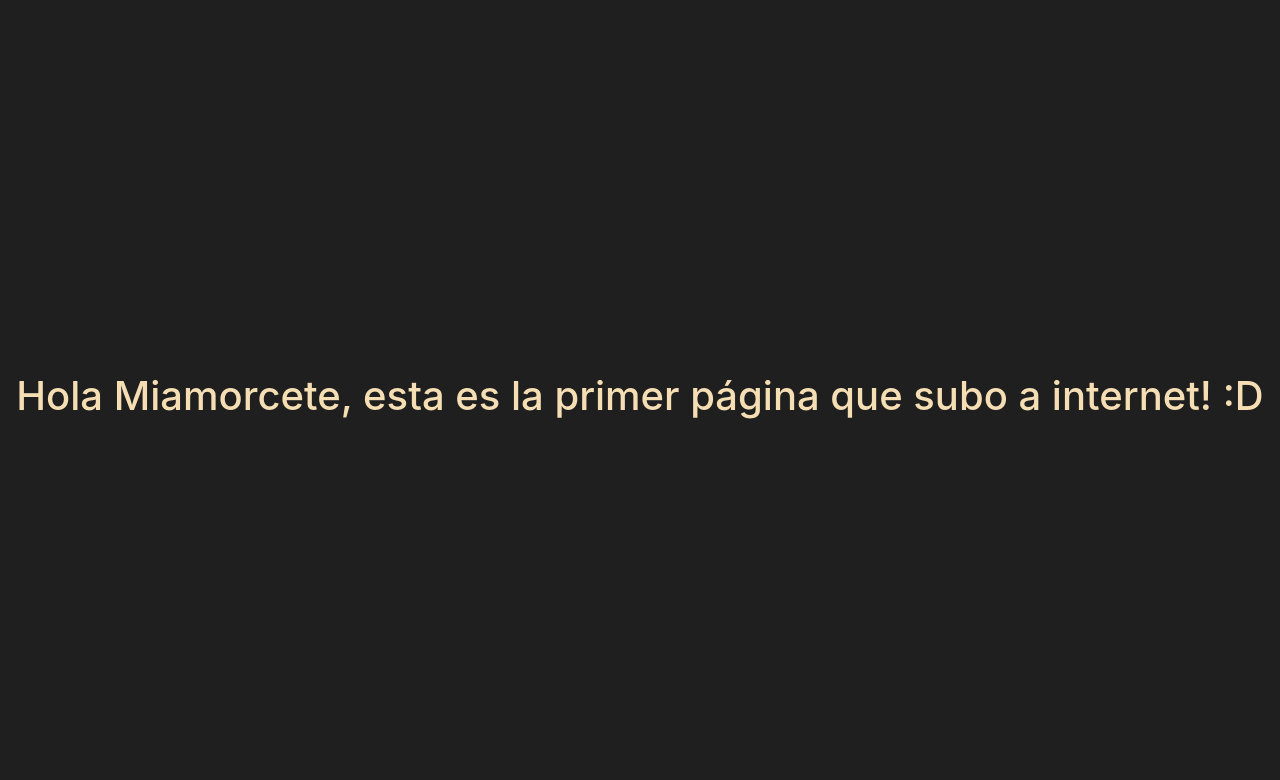
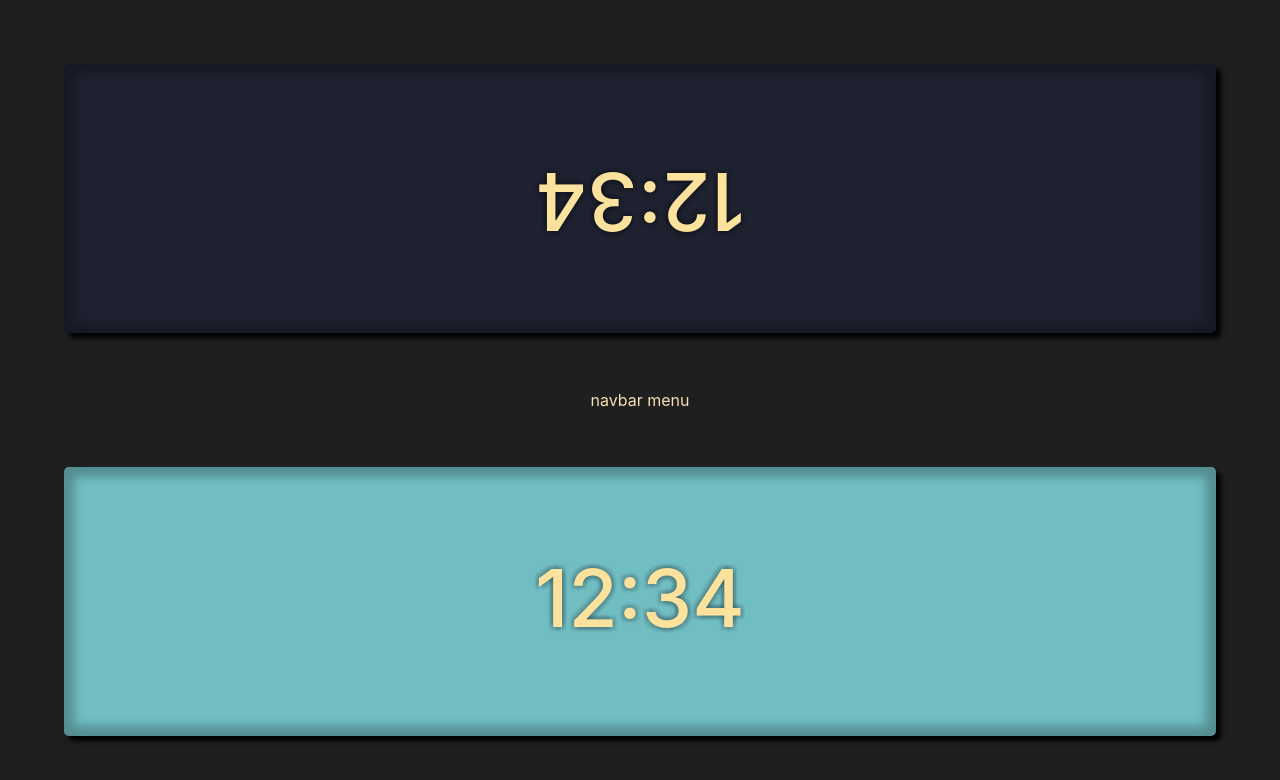
Before and after one commit to SerchoD/chess-clock, a React (Create React App) app: page / in a window 1280 px wide. Shown: the top 780 px of the page. Built offline with nearby package versions, Linux system fonts and the light colour scheme.

Commit message:
Commit Parcial

```diff
--- /dev/null
+++ b/src/Components/ButtonTimer/ButtonTimer.js
@@ -0,0 +1,15 @@
+import React from 'react';
+
+import './ButtonTimer.scss';
+
+const ButtonTimer = ({ buttonType, active }) => {
+	return (
+		<div className={`button-timer button-timer--${active}`}>
+			<div className={`${buttonType}`}>
+				<h1>12:34</h1>
+			</div>
+		</div>
+	);
+};
+
+export default ButtonTimer;
--- /dev/null
+++ b/src/Components/ButtonTimer/ButtonTimer.scss
@@ -0,0 +1,37 @@
+@import '../../styles/variables.scss';
+
+.button-timer {
+	display: flex;
+	justify-content: center;
+	align-items: center;
+
+	width: 100%;
+	height: 100%;
+	border: none;
+
+	background-color: $color-1;
+
+	border-radius: 5px;
+
+	box-shadow: 5px 5px 5px black, inset 0px 0px 10px 10px rgb(0, 0, 0, 0.25);
+	// box-shadow: inset 5px 5px 5px black;
+
+	&--active {
+		background-color: $color-1;
+	}
+	&--inactive {
+		background-color: $color-3;
+	}
+
+	.invert {
+		transform: rotate(180deg);
+	}
+
+	h1 {
+		text-shadow: 3px 3px 3px $shadow-1, -3px -3px 3px $shadow-1,
+			-3px 3px 3px $shadow-1, 3px -3px 3px $shadow-1;
+
+		font-size: 5rem;
+		color: rgb(252, 226, 157);
+	}
+}
--- a/src/Components/MainContainer.scss
+++ b/src/Components/MainContainer/MainContainer.scss
@@ -1,4 +1,4 @@
-@import '../styles/variables.scss';
+@import '../../styles/variables.scss';
 
 .full-height {
 	height: 100vh;
@@ -8,6 +8,6 @@
 }
 
 .main-container {
-	background-color: $primary;
+	background-color: $color-2;
 	width: 100vw;
 }
--- a/src/Pages/Main/MainClock.js
+++ b/src/Pages/Main/MainClock.js
@@ -1,14 +1,22 @@
 import React from 'react';
-import MainContainer from '../../Components/MainContainer';
+import ButtonTimer from '../../Components/ButtonTimer/ButtonTimer';
+import MainContainer from '../../Components/MainContainer/MainContainer';
+
+import './MainClock.scss';
 
 const MainClock = () => {
 	return (
 		<MainContainer full>
-			<div className='col-12 d-flex justify-content-center align-items-center'>
-				<h1 className='text-center' style={{ color: 'wheat' }}>
-					Hola Miamorcete, esta es la primer página que subo a
-					internet! :D{' '}
-				</h1>
+			<div className='mainClock-container col-12'>
+				<div className='upper-timer timer-container'>
+					<ButtonTimer buttonType='invert' active='inactive' />
+				</div>
+				<div className='center-bar' style={{ color: 'wheat' }}>
+					navbar menu
+				</div>
+				<div className='bottom-timer timer-container'>
+					<ButtonTimer active='active' />
+				</div>
 			</div>
 		</MainContainer>
 	);
--- a/src/Pages/Main/MainClock.scss
+++ b/src/Pages/Main/MainClock.scss
@@ -0,0 +1,34 @@
+@import '../../styles/variables.scss';
+
+.mainClock-container {
+	display: flex;
+	flex-direction: column;
+	justify-content: center;
+	align-items: center;
+
+	.timer-container {
+		display: flex;
+		justify-content: center;
+		align-items: center;
+
+		height: 40%;
+		// border: 1px solid red;
+		width: 90%;
+	}
+	.upper-timer {
+		margin-top: 5%;
+		// transform: rotate(180deg);
+	}
+
+	.center-bar {
+		display: flex;
+		justify-content: center;
+		align-items: center;
+
+		height: 20%;
+	}
+
+	.bottom-timer {
+		margin-bottom: 5%;
+	}
+}
--- a/src/styles/variables.scss
+++ b/src/styles/variables.scss
@@ -1,2 +1,8 @@
 // Color Variables
-$primary: #1f1f1f;
+
+$color-1: #70bdc2;
+$color-2: #1f1f1f;
+$color-3: #1e2230;
+
+//Shadow Variables
+$shadow-1: rgb(0, 0, 0, 0.16);
```
Also changed, not shown: src/Components/MainContainer/MainContainer.js (renamed from src/Components/MainContainer.js).
